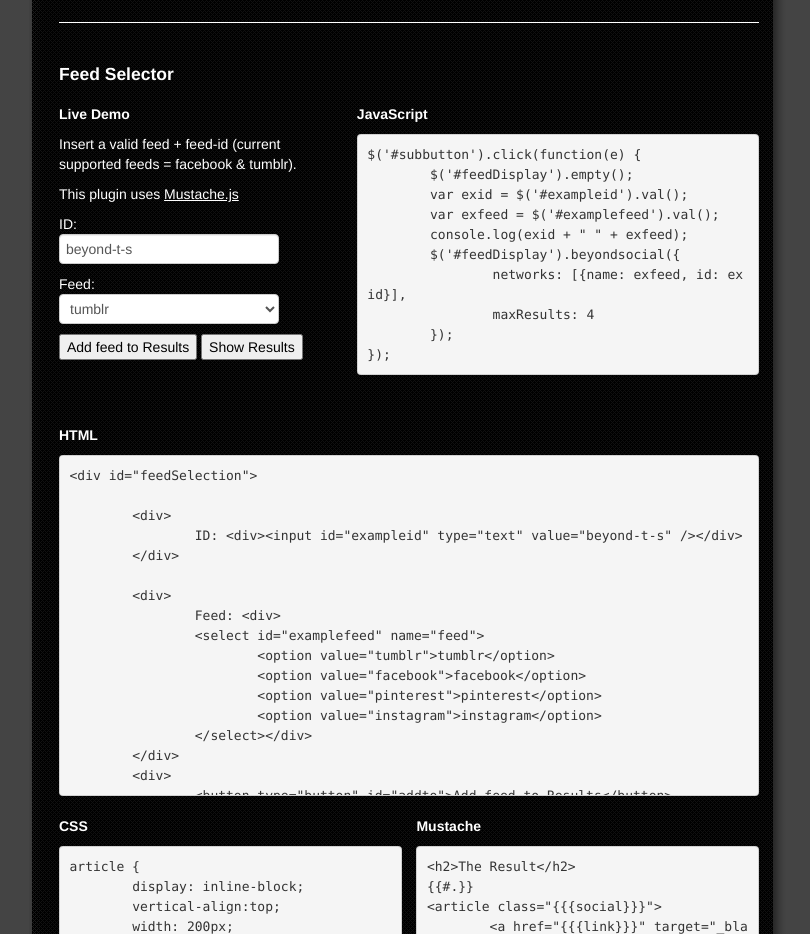
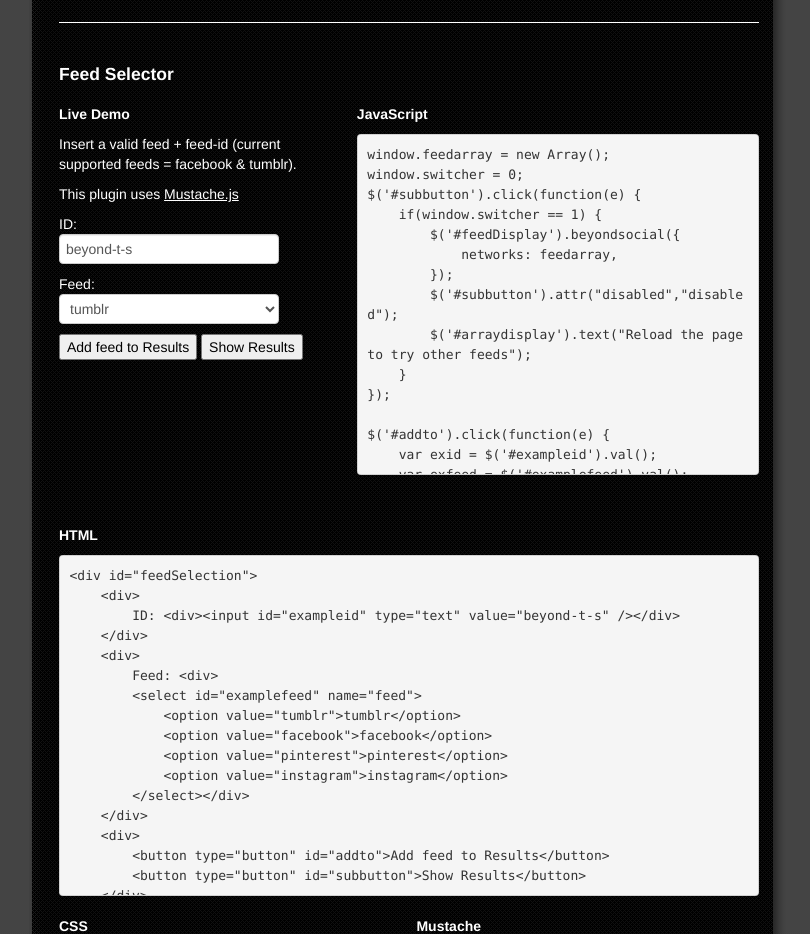
Before and after one commit to michael-riha/jquery.beyondsocial.js, a plain HTML site: page index.html in a window 1280 px wide. Shown: the part 1140-2074 px from the top of the page, without its empty margins (231-1041 px from the left). Drawn offline with nearby package versions, Linux system fonts and the light colour scheme.

Commit message:
textfixes

```diff
--- a/index.html
+++ b/index.html
@@ -185,15 +185,24 @@
         <div class="span7">
         	<h5>JavaScript</h5>
 			<p>
-<pre>$('#subbutton').click(function(e) {
-	$('#feedDisplay').empty();
+<pre>window.feedarray = new Array();
+window.switcher = 0;
+$('#subbutton').click(function(e) {
+    if(window.switcher == 1) {
+	$('#feedDisplay').beyondsocial({
+	    networks: feedarray,
+	});
+	$('#subbutton').attr(&quot;disabled&quot;,&quot;disabled&quot;);
+	$('#arraydisplay').text(&quot;Reload the page to try other feeds&quot;);
+    }
+});
+
+$('#addto').click(function(e) {
     var exid = $('#exampleid').val();
     var exfeed = $('#examplefeed').val();
-	console.log(exid + " " + exfeed);
-	$('#feedDisplay').beyondsocial({
-		networks: [{name: exfeed, id: exid}],
-		maxResults: 4
-	});
+    feedarray.push({name: exfeed, id: exid});
+    $('#arraydisplay').append(exfeed+&quot;: &quot;+exid+&quot;; &quot;);
+    window.switcher = 1;
 });</pre>
 			</p>
         </div>
@@ -210,11 +219,9 @@
         	<h5>HTML</h5>
 			<p>
 <pre>&lt;div id=&quot;feedSelection&quot;&gt;
-
     &lt;div&gt;
 	ID: &lt;div&gt;&lt;input id=&quot;exampleid&quot; type=&quot;text&quot; value=&quot;beyond-t-s&quot; /&gt;&lt;/div&gt;
     &lt;/div&gt;
-
     &lt;div&gt;
 	Feed: &lt;div&gt;
 	&lt;select id=&quot;examplefeed&quot; name=&quot;feed&quot;&gt;
@@ -271,22 +278,9 @@ article a div img {
 	window.feedarray = new Array();
 	window.switcher = 0;
 	$('#subbutton').click(function(e) {
-		//console.log($('#feedDisplay'));
-		//$('#feedDisplay').empty();
-
-		/*normal function call
-		var exid = $('#exampleid').val();
-		var exfeed = $('#examplefeed').val();
-		//console.log(exid+" "+exfeed);
-		$('#feedDisplay').beyondsocial({
-			networks: [{name: exfeed, id: exid}],
-			maxResults: 4
-		});*/
 		if(window.switcher == 1) {
-			//console.log(feedarray);
 			$('#feedDisplay').beyondsocial({
 				networks: feedarray,
-				maxResults: 4
 			});
 			$('#subbutton').attr("disabled","disabled");
 			$('#arraydisplay').text("Reload the page to try other feeds");
```
Also changed, not shown: js/jquery.beyondsocial.js. Lines whose indentation alone changed are shown as unchanged.
